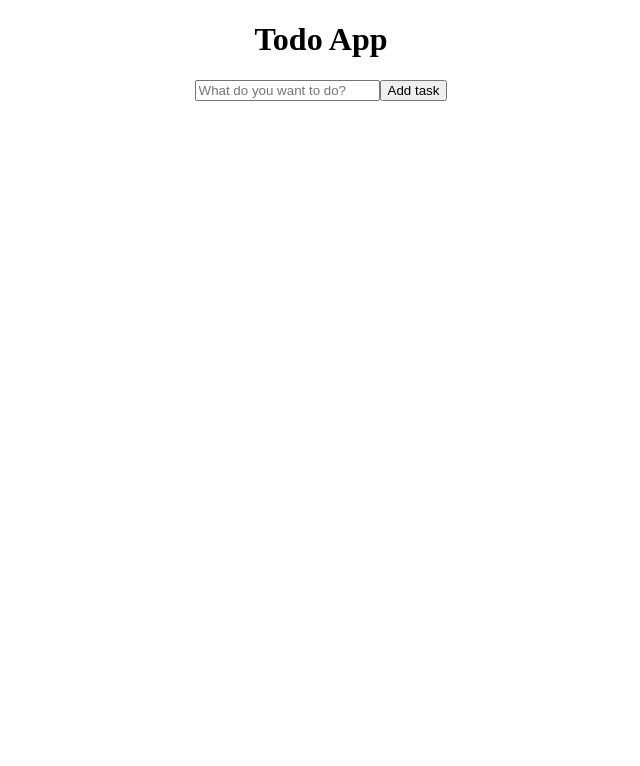
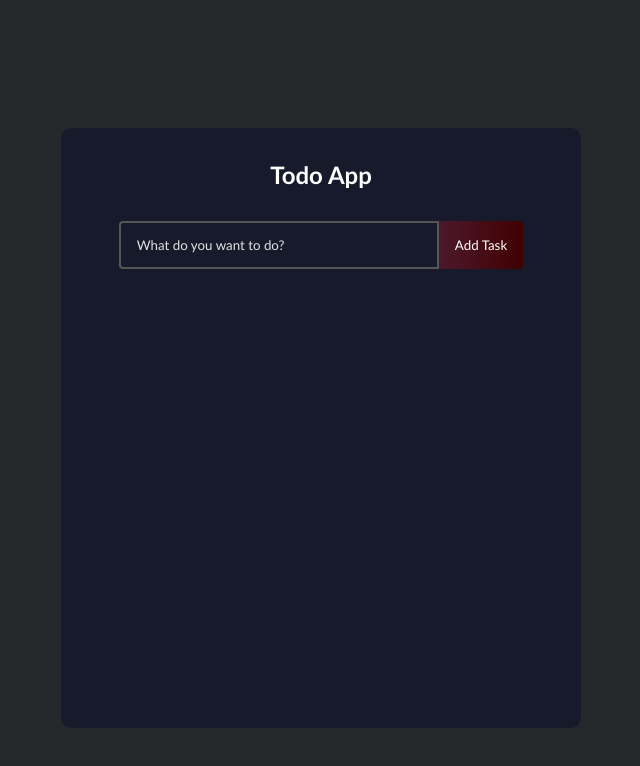
Before and after one commit to LittleLW8847/todolist, a React (Create React App) app: page / in a window 1280 px wide. Shown: the top 766 px of the page, without its empty margins (319-959 px from the left). Built offline with nearby package versions, Linux system fonts and the light colour scheme.

Commit message:
can mark as complete now

```diff
--- a/src/App.css
+++ b/src/App.css
@@ -1,38 +1,119 @@
-.App {
-  text-align: center;
+* {
+  box-sizing: border-box;
+  margin: 0;
+  padding: 0;
+  font-family: 'Trebuchet MS', 'Lucida Sans Unicode', 'Lucida Grande',
+    'Lucida Sans', Arial, sans-serif;
 }
 
-.App-logo {
-  height: 40vmin;
-  pointer-events: none;
+body {
+  background: rgb(38, 39, 43) 100%;
+}
+.todo-app {
+  display: flex;
+  flex-direction: column;
+  justify-content: start;
+  width: 520px;
+  min-height: 600px;
+  background: #161a2b;
+  text-align: center;
+  margin: 128px auto;
+  border-radius: 10px;
+  padding-bottom: 32px;
 }
 
-@media (prefers-reduced-motion: no-preference) {
-  .App-logo {
-    animation: App-logo-spin infinite 20s linear;
-  }
+h1 {
+  margin: 32px 0;
+  color: #fff;
+  font-size: 24px;
 }
 
-.App-header {
-  background-color: #282c34;
-  min-height: 100vh;
-  display: flex;
-  flex-direction: column;
-  align-items: center;
-  justify-content: center;
-  font-size: calc(10px + 2vmin);
-  color: white;
+.complete {
+  text-decoration: line-through;
+  opacity: 0.4;
 }
 
-.App-link {
-  color: #61dafb;
+.todo-form {
+  margin-bottom: 32px;
 }
 
-@keyframes App-logo-spin {
-  from {
-    transform: rotate(0deg);
-  }
-  to {
-    transform: rotate(360deg);
-  }
+.todo-input {
+  padding: 14px 32px 14px 16px;
+  border-radius: 4px 0 0 4px;
+  border: 2px solid #555555;
+  outline: none;
+  width: 320px;
+  background: transparent;
+  color: #fff;
 }
+
+.todo-input::placeholder {
+  color: #e2e2e2;
+}
+
+.todo-button {
+  padding: 16px;
+  border: none;
+  border-radius: 0 4px 4px 0;
+  cursor: pointer;
+  outline: none;
+  background: linear-gradient(
+    90deg,
+    rgb(75, 25, 44) 0%,
+    rgb(65, 0, 0) 100%
+  );
+  color: #fff;
+  text-transform: capitalize;
+}
+
+.todo-input.edit {
+  border: 2px solid #149fff;
+}
+
+.todo-button.edit {
+  background: linear-gradient(
+    90deg,
+    rgba(20, 159, 255, 1) 0%,
+    rgba(17, 122, 255, 1) 100%
+  );
+  padding: 16px 22px;
+}
+
+.todo-container {
+  display: flex;
+  flex-direction: row;
+  position: relative;
+}
+
+.todo-row {
+  display: flex;
+  justify-content: space-between;
+  align-items: center;
+  margin: 4px auto;
+  color: #fff;
+  background: linear-gradient(
+    90deg,
+    rgb(59, 59, 59) 0%,
+    rgb(2, 71, 83) 100%
+  );
+
+  padding: 16px;
+  border-radius: 5px;
+  width: 90%;
+}
+
+.icons {
+  display: flex;
+  align-items: center;
+  font-size: 24px;
+  cursor: pointer;
+}
+
+.delete-icon {
+  margin-right: 5px;
+  color: #fff;
+}
+
+.edit-icon {
+  color: #fff;
+}
--- a/src/App.js
+++ b/src/App.js
@@ -4,7 +4,7 @@ import Todoform from './component/Todoform';
 
 function App() {
   return (
-    <div className="App">
+    <div className="todo-app">
       <h1>Todo App</h1>
       <Todo />
     </div>
--- a/src/component/Todoform.js
+++ b/src/component/Todoform.js
@@ -1,8 +1,13 @@
-import React, {useState} from 'react'
+import React, {useState, useEffect, useRef} from 'react'
 
 function Todoform(props) {
 
     const [taskValue, setTaskValue] = useState('')
+
+    const inputRef = useRef(null);
+    useEffect(()=>{
+      inputRef.current.focus()
+    })
 
     const handleSubmit = (e) => {
       e.preventDefault();
@@ -11,6 +16,8 @@ function Todoform(props) {
         id: Math.floor(Math.random() * 1000),
         text: taskValue
       });
+
+      setTaskValue('');
     }
 
     const handleChange = (e) =>{
@@ -18,16 +25,17 @@ function Todoform(props) {
     }
 
   return (
-    <form onSubmit={handleSubmit}>
+    <form onSubmit={handleSubmit} className='todo-form'>
         <input type='text'
         placeholder='What do you want to do?'
         name='text'
         value={taskValue}
-        className='todo-form-input'
+        className='todo-input'
         onChange={handleChange}
+        ref={inputRef}
         >
         </input>
-        <button className='addTaskbtn' type='submit' on>Add task</button>
+        <button className='todo-button' type='submit' on>Add task</button>
     </form>
   )
 
```
